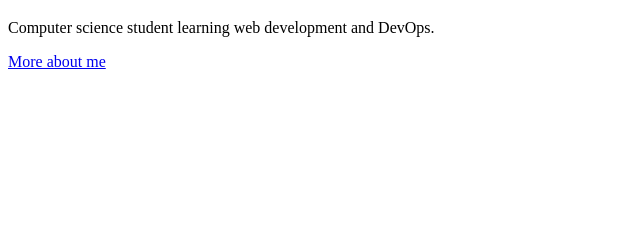
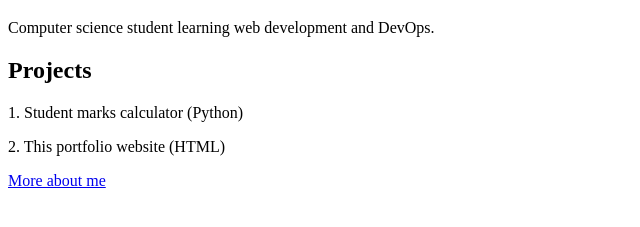
Before and after one commit to AnshulMohanty/SGA_2-Git_Workflow_Assignment, a plain HTML site: page index.html in a window 1280 px wide. Shown: the part 61-288 px from the top of the page, without its empty margins (0-640 px from the left). Drawn offline with Linux system fonts and the light colour scheme.

Commit message:
add projects section to homepage

```diff
--- a/index.html
+++ b/index.html
@@ -9,6 +9,11 @@
     <h1>Hi, I'm Anshul</h1>
     <p>Computer science student learning web development and DevOps.</p>
   </header>
+  <section>
+    <h2>Projects</h2>
+    <p>1. Student marks calculator (Python)</p>
+    <p>2. This portfolio website (HTML)</p>
+  </section>
   <p><a href="about.html">More about me</a></p>
 </body>
 </html>
```
